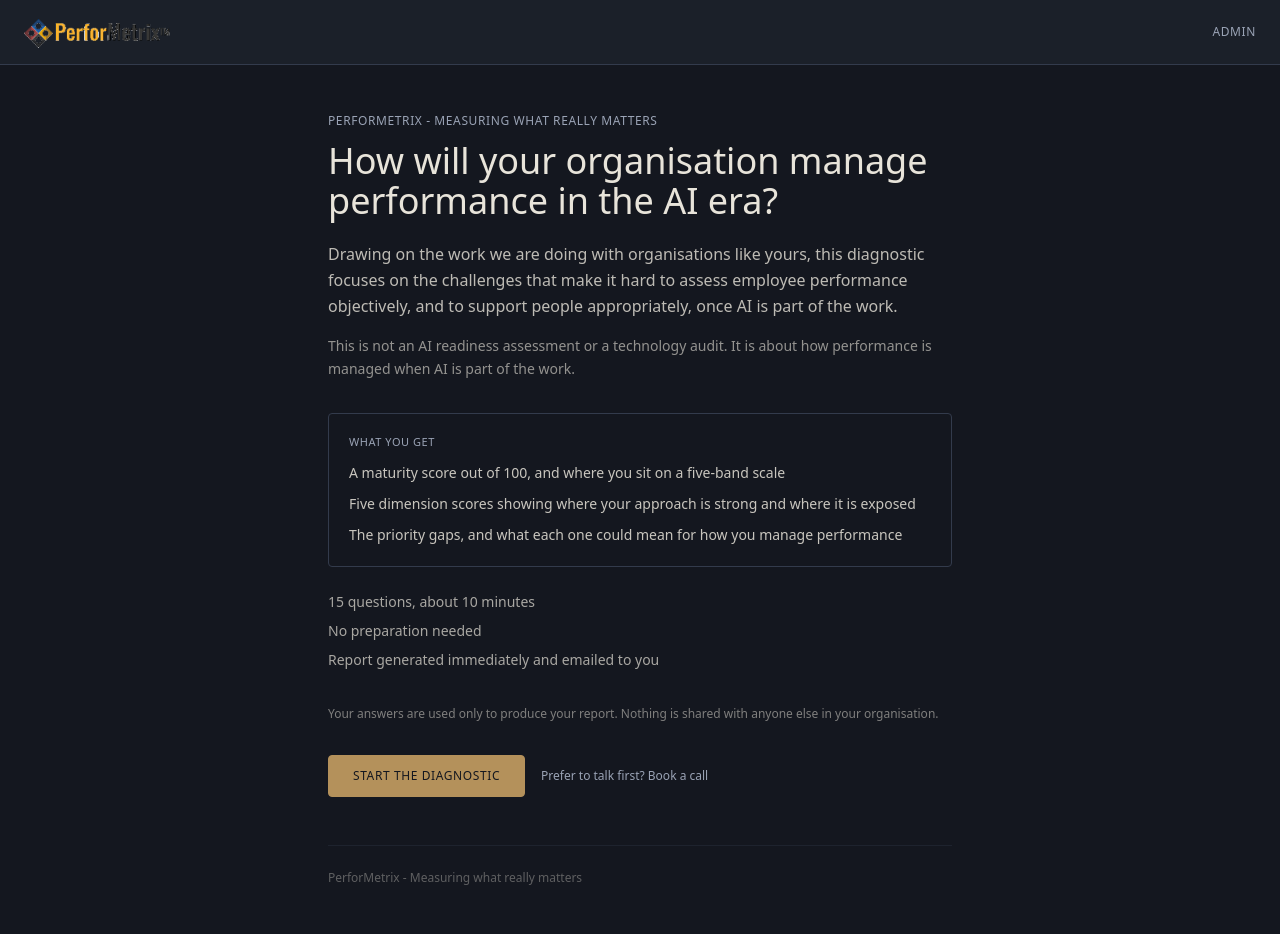
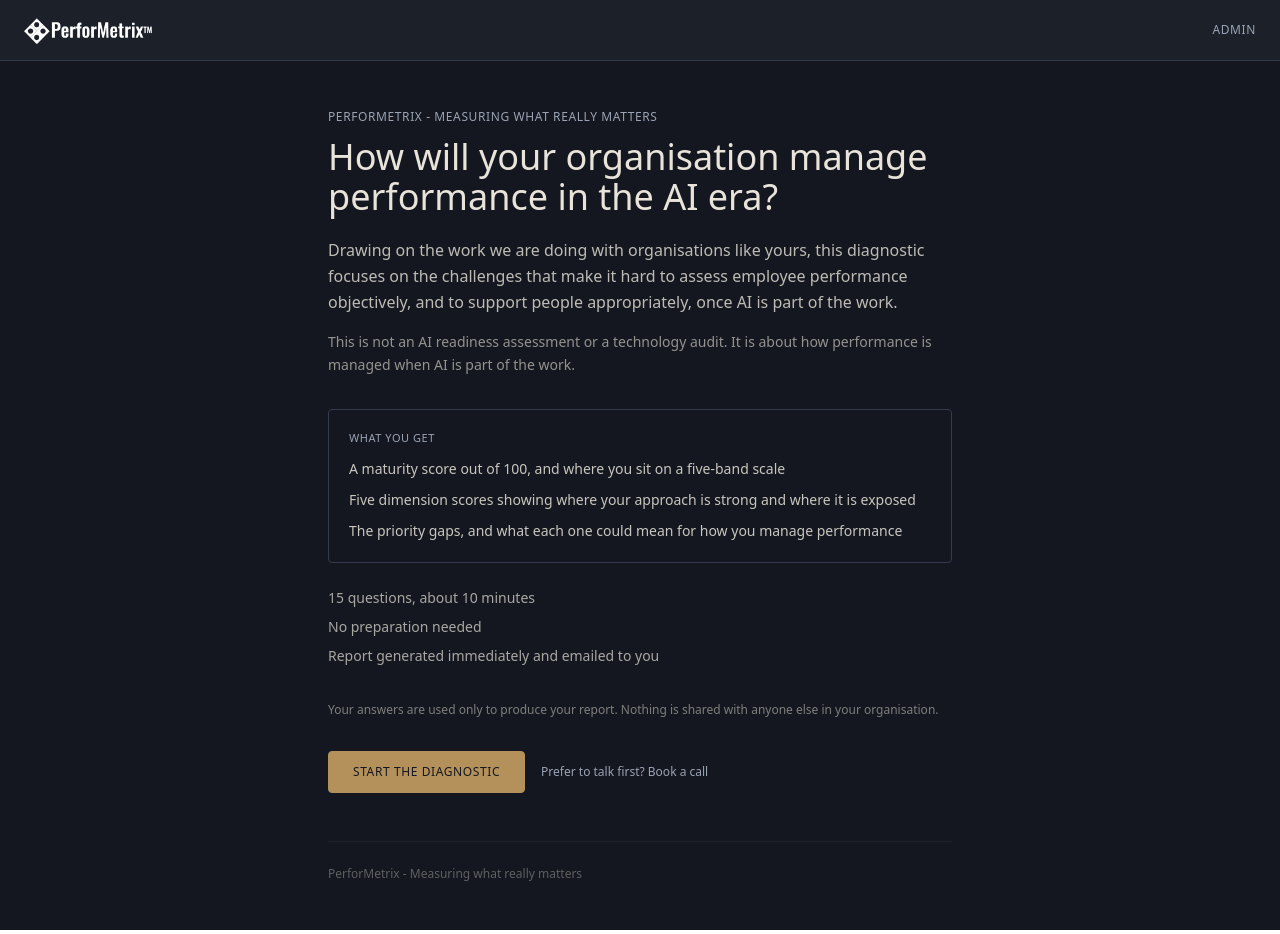
Before and after one commit to growthcircles/performetrix-ai-audit, a Next.js app: page /diagnostic in a window 1280 px wide. Built offline with nearby package versions, Linux system fonts and the light colour scheme.

Commit message:
Add files via upload

```diff
--- a/app/admin/page.tsx
+++ b/app/admin/page.tsx
@@ -58,10 +58,10 @@ export default function AdminPage() {
   return (
     <div className="min-h-screen bg-[#14171F] text-[#E8E4DA]">
       <nav className="flex items-center justify-between px-6 py-4 border-b border-[#333B4C] bg-[#1B2029]">
-        <img src="/logo.png" alt="PerforMetrix" className="h-8" />
+        <img src="/logo-white.png" alt="PerforMetrix" className="h-7" />
         <a
           href="/api/auth/logout"
-          className="text-xs text-[#D8BE8F] uppercase tracking-wider"
+          className="text-xs text-[#9AA3B5] uppercase tracking-wider hover:text-[#D8BE8F]"
         >
           Sign out
         </a>
--- a/app/diagnostic/page.tsx
+++ b/app/diagnostic/page.tsx
@@ -71,7 +71,7 @@ export default function DiagnosticPage() {
   return (
     <div className="min-h-screen bg-[#14171F] text-[#E8E4DA]">
       <nav className="flex items-center justify-between px-6 py-4 border-b border-[#333B4C] bg-[#1B2029]">
-        <img src="/logo.png" alt="PerforMetrix" className="h-8" />
+        <img src="/logo-white.png" alt="PerforMetrix" className="h-7" />
         <a href="/login" className="text-xs text-[#9AA3B5] uppercase tracking-wider hover:text-[#D8BE8F]">
           Admin
         </a>
--- a/app/diagnostic/report/[id]/page.tsx
+++ b/app/diagnostic/report/[id]/page.tsx
@@ -77,7 +77,7 @@ export default async function ReportPage({
     <div className="min-h-screen bg-[#14171F] text-[#E8E4DA] font-body">
       <nav className="flex items-center justify-between px-6 py-4 border-b border-[#333B4C] bg-[#1B2029]">
         <div className="flex items-center gap-3">
-          <img src="/logo.png" alt="PerforMetrix" className="h-8" />
+          <img src="/logo-white.png" alt="PerforMetrix" className="h-7" />
         </div>
       </nav>
 
--- a/app/login/page.tsx
+++ b/app/login/page.tsx
@@ -35,7 +35,7 @@ export default function LoginPage() {
   return (
     <div className="min-h-screen bg-[#14171F] text-[#E8E4DA] flex flex-col items-center justify-center p-6">
       <div className="bg-[#1B2029] border border-[#333B4C] rounded p-8 max-w-md w-full">
-        <img src="/logo.png" alt="PerforMetrix" className="h-7 mb-6" />
+        <div className="mb-6"><img src="/logo-white.png" alt="PerforMetrix" className="h-7 mb-2" /><div className="text-[10px] uppercase tracking-wider text-[#9AA3B5]">Measuring what really matters</div></div>
         <h1 className="text-3xl font-display font-medium mb-1">Admin sign in</h1>
         <p className="text-xs opacity-50 mb-6">For reviewing diagnostic submissions.</p>
 
```
Also changed, not shown: public/logo-white.png (added).
